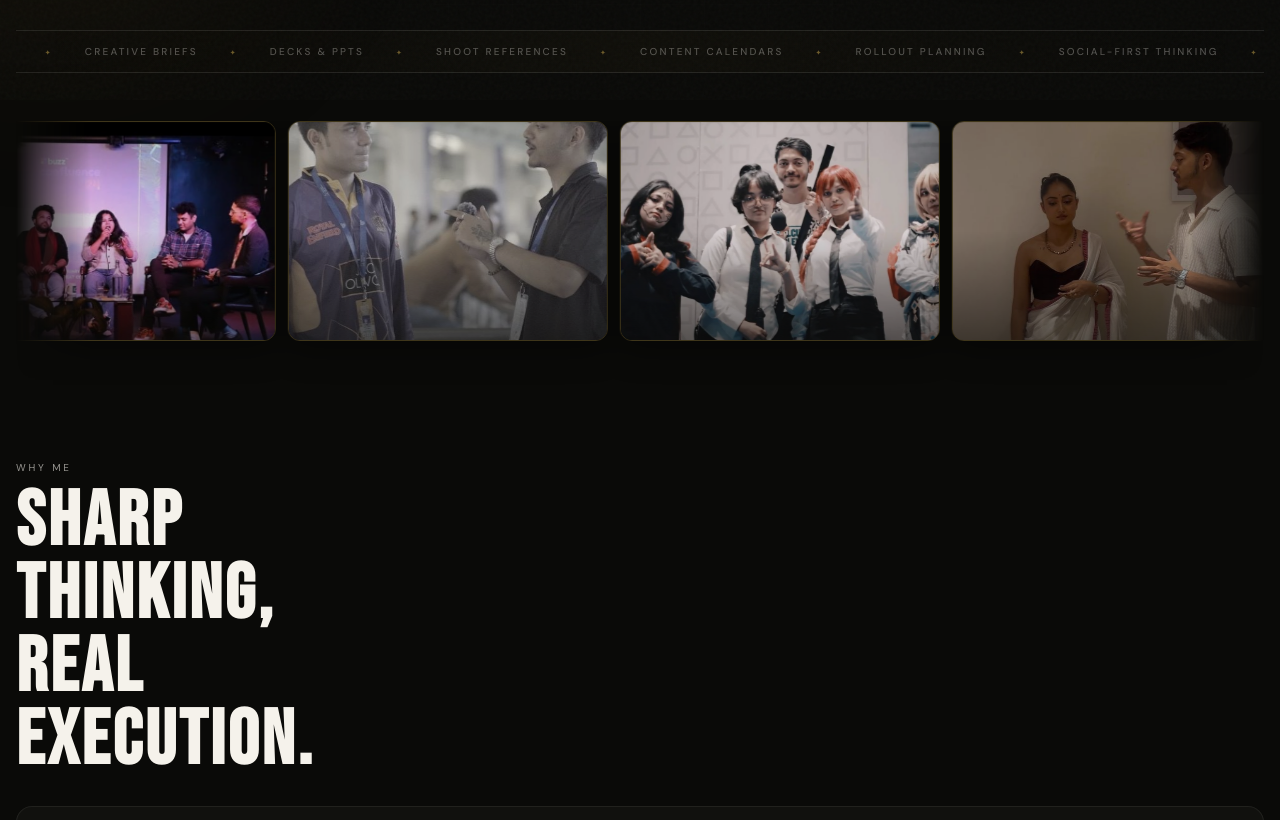
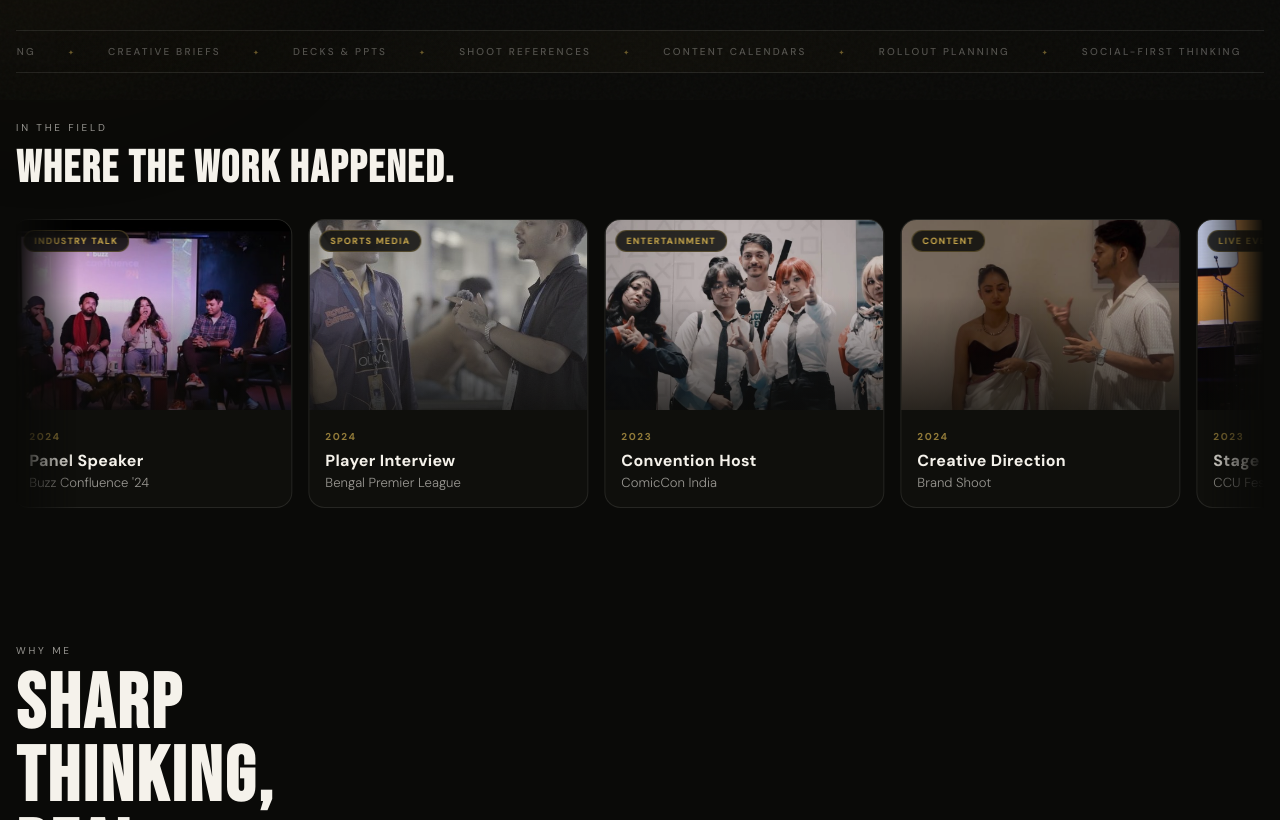
Before and after one commit to Abhishek-7-de/abhishek-portfolio, a React (Vite) app: page / in a window 1280 px wide. Shown: the part 700-1520 px from the top of the page. Built offline with nearby package versions, Linux system fonts and the light colour scheme.

Commit message:
Fix card name, floating brands, scroll on tap, why-me links, experience strip

```diff
--- a/src/components/IntroFlip.jsx
+++ b/src/components/IntroFlip.jsx
@@ -2,16 +2,14 @@ import { useState, useEffect } from "react";
 import heroCutout from "../assets/hero-cutout.png";
 
 export default function IntroFlip() {
-  const [phase, setPhase] = useState("visible"); // visible → flipping → avatar → gone
+  const [phase, setPhase] = useState("visible");
   const [dismissed, setDismissed] = useState(false);
 
   useEffect(() => {
-    // Only show once per session
     if (sessionStorage.getItem("intro-seen")) {
       setDismissed(true);
       return;
     }
-
     const t1 = setTimeout(() => setPhase("flipping"), 1400);
     const t2 = setTimeout(() => setPhase("avatar"), 2000);
     const t3 = setTimeout(() => setPhase("gone"), 4200);
@@ -19,7 +17,6 @@ export default function IntroFlip() {
       setDismissed(true);
       sessionStorage.setItem("intro-seen", "1");
     }, 4800);
-
     return () => [t1, t2, t3, t4].forEach(clearTimeout);
   }, []);
 
@@ -35,83 +32,54 @@ export default function IntroFlip() {
 
   return (
     <div className={`intro-overlay ${phase === "gone" ? "intro-overlay-out" : ""}`}>
-      {/* Background blur */}
       <div className="intro-bg" />
 
-      {/* Skip */}
-      <button className="intro-skip" onClick={skip}>
-        Skip ↗
-      </button>
+      <button className="intro-skip" onClick={skip}>Skip ↗</button>
 
-      {/* Flip card */}
       <div className={`intro-card ${phase === "flipping" || phase === "avatar" ? "intro-card-flip" : ""}`}>
 
-        {/* FRONT — your photo */}
+        {/* FRONT — real photo */}
         <div className="intro-face intro-front">
           <img src={heroCutout} alt="Abhishek De" />
           <div className="intro-front-label">
-            <span>Abhishek De</span>
+            {/* NOT mirrored — plain text, no transform */}
+            <span style={{ display: "block", transform: "none" }}>Abhishek De</span>
           </div>
         </div>
 
-        {/* BACK — cartoon avatar */}
+        {/* BACK — avatar (this face is rotated 180deg in 3D space, so its content needs counter-rotation) */}
         <div className="intro-face intro-back">
+          {/* counter-rotate so content reads correctly */}
+          <div style={{ transform: "rotateY(0deg)" }}>
             <div className="intro-avatar">
-            {/* SVG cartoon avatar */}
               <svg viewBox="0 0 200 220" fill="none" xmlns="http://www.w3.org/2000/svg" className="intro-avatar-svg">
-              {/* Background circle */}
                 <circle cx="100" cy="100" r="88" fill="#1a1a14" stroke="#c9a84c" strokeWidth="1.5"/>
-
-              {/* Neck */}
                 <rect x="85" y="148" width="30" height="28" rx="8" fill="#d4a574"/>
-
-              {/* Shirt collar */}
                 <path d="M60 185 Q100 170 140 185 L148 220 H52 Z" fill="#1a1a14"/>
                 <path d="M85 176 L100 195 L115 176" fill="#c9a84c" opacity="0.6"/>
-
-              {/* Head */}
                 <ellipse cx="100" cy="115" rx="42" ry="48" fill="#d4a574"/>
-
-              {/* Hair */}
                 <path d="M58 108 Q60 68 100 64 Q140 68 142 108 Q138 82 100 80 Q62 82 58 108Z" fill="#2a1a0a"/>
                 <path d="M58 108 Q55 98 58 90 Q68 72 100 68 Q115 68 128 75 Q140 84 142 95 Q144 104 142 108" fill="#2a1a0a"/>
-              {/* Hair detail */}
                 <path d="M65 82 Q80 72 100 70 Q120 72 135 82" stroke="#3d2510" strokeWidth="2" fill="none" opacity="0.6"/>
-
-              {/* Eyebrows */}
                 <path d="M76 100 Q84 96 92 98" stroke="#2a1a0a" strokeWidth="2.5" strokeLinecap="round"/>
                 <path d="M108 98 Q116 96 124 100" stroke="#2a1a0a" strokeWidth="2.5" strokeLinecap="round"/>
-
-              {/* Eyes */}
                 <ellipse cx="84" cy="108" rx="7" ry="7.5" fill="white"/>
                 <ellipse cx="116" cy="108" rx="7" ry="7.5" fill="white"/>
                 <circle cx="85" cy="109" r="4.5" fill="#1a0a00"/>
                 <circle cx="117" cy="109" r="4.5" fill="#1a0a00"/>
-              {/* Eye shine */}
                 <circle cx="87" cy="107" r="1.5" fill="white" opacity="0.9"/>
                 <circle cx="119" cy="107" r="1.5" fill="white" opacity="0.9"/>
-
-              {/* Glasses */}
                 <rect x="74" y="102" width="22" height="14" rx="5" fill="none" stroke="#c9a84c" strokeWidth="1.8"/>
                 <rect x="104" y="102" width="22" height="14" rx="5" fill="none" stroke="#c9a84c" strokeWidth="1.8"/>
                 <line x1="96" y1="109" x2="104" y2="109" stroke="#c9a84c" strokeWidth="1.6"/>
                 <line x1="72" y1="109" x2="67" y2="110" stroke="#c9a84c" strokeWidth="1.6"/>
                 <line x1="126" y1="109" x2="131" y2="110" stroke="#c9a84c" strokeWidth="1.6"/>
-
-              {/* Nose */}
                 <path d="M98 118 Q100 124 102 118" stroke="#b8845a" strokeWidth="1.5" fill="none" strokeLinecap="round"/>
-
-              {/* Smile */}
                 <path d="M86 132 Q100 142 114 132" stroke="#2a1a0a" strokeWidth="2.2" fill="none" strokeLinecap="round"/>
-
-              {/* Ear */}
                 <ellipse cx="58" cy="118" rx="5" ry="7" fill="#d4a574"/>
                 <ellipse cx="142" cy="118" rx="5" ry="7" fill="#d4a574"/>
-
-              {/* Waving hand - animated */}
                 <g className="intro-wave-hand">
                   <ellipse cx="155" cy="165" rx="14" ry="18" fill="#d4a574" transform="rotate(-20 155 165)"/>
-                {/* Fingers */}
                   <ellipse cx="162" cy="150" rx="4" ry="8" fill="#d4a574" transform="rotate(10 162 150)"/>
                   <ellipse cx="168" cy="153" rx="4" ry="8" fill="#d4a574" transform="rotate(25 168 153)"/>
                   <ellipse cx="172" cy="159" rx="4" ry="7" fill="#d4a574" transform="rotate(40 172 159)"/>
@@ -119,7 +87,6 @@ export default function IntroFlip() {
                 </g>
               </svg>
 
-            {/* Speech bubble */}
               <div className="intro-bubble">
                 <span>Hi there! 👋</span>
                 <span className="intro-bubble-sub">Welcome to my world</span>
@@ -128,8 +95,8 @@ export default function IntroFlip() {
             </div>
           </div>
         </div>
+      </div>
 
-      {/* Name tag below */}
       <div className={`intro-name-tag ${phase === "avatar" ? "intro-name-visible" : ""}`}>
         ABHISHEK DE · BRAND STRATEGIST
       </div>
--- a/src/sections/PhotoStrip.jsx
+++ b/src/sections/PhotoStrip.jsx
@@ -1,28 +1,78 @@
-// Photo strip — place AFTER ProofStrip, BEFORE WhyMe
-// Import photos from public folder (place in /public/photos/)
+// Experience Strip — scrolling photos WITH context cards
+// Place photos in /public/photos/
 
-const photos = [
-  { src: "/photos/photo-1.jpg", alt: "Hosting on stage" },
-  { src: "/photos/photo-2.jpg", alt: "Panel at Buzz Confluence" },
-  { src: "/photos/photo-3.jpg", alt: "BPL interview" },
-  { src: "/photos/photo-4.jpg", alt: "ComicCon hosting" },
-  { src: "/photos/photo-5.jpg", alt: "Shoot direction" },
-  { src: "/photos/photo-6.jpg", alt: "CCU Festival stage" },
+const experiences = [
+  {
+    src: "/photos/photo-1.jpg",
+    title: "Hosting on Stage",
+    label: "CCU Festival",
+    tag: "Live Event",
+    year: "2024",
+  },
+  {
+    src: "/photos/photo-2.jpg",
+    title: "Panel Speaker",
+    label: "Buzz Confluence '24",
+    tag: "Industry Talk",
+    year: "2024",
+  },
+  {
+    src: "/photos/photo-3.jpg",
+    title: "Player Interview",
+    label: "Bengal Premier League",
+    tag: "Sports Media",
+    year: "2024",
+  },
+  {
+    src: "/photos/photo-4.jpg",
+    title: "Convention Host",
+    label: "ComicCon India",
+    tag: "Entertainment",
+    year: "2023",
+  },
+  {
+    src: "/photos/photo-5.jpg",
+    title: "Creative Direction",
+    label: "Brand Shoot",
+    tag: "Content",
+    year: "2024",
+  },
+  {
+    src: "/photos/photo-6.jpg",
+    title: "Stage Engagement",
+    label: "CCU Festival",
+    tag: "Live Event",
+    year: "2023",
+  },
 ];
 
-// Duplicate for seamless loop
-const doubled = [...photos, ...photos];
+const doubled = [...experiences, ...experiences];
 
 export default function PhotoStrip() {
   return (
-    <div className="photo-strip-section">
-      <div className="photo-strip-track">
-        {doubled.map((p, i) => (
-          <div className="photo-strip-item" key={i}>
-            <img src={p.src} alt={p.alt} loading="lazy" />
-            <div className="photo-strip-overlay" />
-          </div>
-        ))}
+    <div className="exp-strip-section fade-up">
+      <div className="exp-strip-header">
+        <p className="eyebrow">In the Field</p>
+        <h3 className="exp-strip-title">Where the work happened.</h3>
+      </div>
+
+      <div className="exp-strip-outer">
+        <div className="exp-strip-track">
+          {doubled.map((item, i) => (
+            <div className="exp-card" key={i}>
+              <div className="exp-card-img-wrap">
+                <img src={item.src} alt={item.title} loading="lazy" />
+                <div className="exp-card-img-overlay" />
+                <span className="exp-card-tag">{item.tag}</span>
+              </div>
+              <div className="exp-card-info">
+                <span className="exp-card-year">{item.year}</span>
+                <h4 className="exp-card-title">{item.title}</h4>
+                <p className="exp-card-label">{item.label}</p>
+              </div>
+            </div>
+          ))}
+        </div>
       </div>
     </div>
   );
--- a/src/sections/SelectedWorks.jsx
+++ b/src/sections/SelectedWorks.jsx
@@ -9,16 +9,12 @@ function AnimatedNumber({ value }) {
   useEffect(() => {
     const node = ref.current;
     if (!node) return;
-
     const observer = new IntersectionObserver(
       ([entry]) => {
         if (!entry.isIntersecting || started.current) return;
         started.current = true;
-
         let current = 0;
-        const duration = 900;
-        const stepTime = Math.max(40, Math.floor(duration / value));
-
+        const stepTime = Math.max(40, Math.floor(900 / value));
         const timer = setInterval(() => {
           current += 1;
           setCount(current);
@@ -27,16 +23,11 @@ function AnimatedNumber({ value }) {
       },
       { threshold: 0.35 }
     );
-
     observer.observe(node);
     return () => observer.disconnect();
   }, [value]);
 
-  return (
-    <span ref={ref} className="selected-number">
-      {count}+
-    </span>
-  );
+  return <span ref={ref} className="selected-number">{count}+</span>;
 }
 
 export default function SelectedWorks() {
@@ -50,14 +41,10 @@ export default function SelectedWorks() {
       <div className="selected-grid">
         {selectedWorks.map((item, index) => {
           const isOpen = openIndex === index;
-
-          // Generate a slug ID for direct linking
-          const cardId = `work-${item.title.toLowerCase().replace(/\s+/g, "-").replace(/[^a-z0-9-]/g, "")}`;
-
           return (
             <div
               key={item.title}
-              id={cardId}
+              id={`work-card-${index}`}
               className={`selected-card ${isOpen ? "selected-card-open" : ""}`}
             >
               <button
@@ -68,7 +55,6 @@ export default function SelectedWorks() {
                 <div className="selected-number-wrap">
                   <AnimatedNumber value={item.countTo} />
                 </div>
-
                 <div className="selected-content">
                   <h3>{item.title}</h3>
                   <p>{item.description}</p>
@@ -82,21 +68,13 @@ export default function SelectedWorks() {
                 {item.links.length > 0 ? (
                   <div className="selected-links">
                     {item.links.map((link) => (
-                      <a
-                        key={link.label}
-                        href={link.href}
-                        target="_blank"
-                        rel="noreferrer"
-                        className="selected-link-btn"
-                      >
+                      <a key={link.label} href={link.href} target="_blank" rel="noreferrer" className="selected-link-btn">
                         {link.label}
                       </a>
                     ))}
                   </div>
                 ) : (
-                  <p className="selected-empty">
-                    Links for this will be added here later.
-                  </p>
+                  <p className="selected-empty">Links for this will be added here later.</p>
                 )}
               </div>
             </div>
--- a/src/sections/WhyMe.jsx
+++ b/src/sections/WhyMe.jsx
@@ -5,39 +5,54 @@ export default function WhyMe() {
       tag: "02",
       text: "Decks, references, and brand docs",
       sub: "→ Decks & PPTs",
-      href: "#selected-works",
-      highlight: true,
+      // mobile: scroll to 50+ card (index 1 in selectedWorks — adjust as needed)
+      hrefMobile: "#selected-works",
+      hrefDesktop: "#selected-works",
     },
     {
       title: "Shoot Logic",
       tag: "03",
       text: "References and execution support",
       sub: "→ Outlet launches & UGC",
-      href: "#selected-works",
-      highlight: true,
+      hrefMobile: "#selected-works",
+      hrefDesktop: "#selected-works",
     },
     {
       title: "Campaign Flow",
       tag: "04",
       text: "Rollout logic and social direction",
       sub: "→ Campaign launches",
-      href: "#selected-works",
-      highlight: true,
+      hrefMobile: "#selected-works",
+      hrefDesktop: "#selected-works",
     },
   ];
+
+  // Mobile-specific scroll targets (scroll to exact card by index)
+  const mobileTargets = [
+    "work-card-1", // 50+ Decks → index 1
+    "work-card-2", // 30+ Outlets → index 2
+    "work-card-0", // 10+ Campaigns → index 0
+  ];
+
+  const handleMobileClick = (idx) => {
+    const el = document.getElementById(mobileTargets[idx]);
+    if (el) {
+      el.scrollIntoView({ behavior: "smooth", block: "start" });
+    } else {
+      // fallback — just go to section
+      document.getElementById("selected-works")?.scrollIntoView({ behavior: "smooth" });
+    }
+  };
 
   return (
     <section id="why-me" className="section fade-up">
       <p className="eyebrow">Why Me</p>
       <h2 className="section-title compact-title why-title-mobile">
-        Sharp thinking,
-        <br />
-        real execution.
+        Sharp thinking,<br />real execution.
       </h2>
 
       <div className="why-grid-new">
-
-        {/* ── Muted calendar card — no link ── */}
+        {/* Muted card */}
         <div className="why-card-muted">
           <span className="why-tag">01</span>
           <div className="why-card-body">
@@ -47,15 +62,23 @@ export default function WhyMe() {
           </div>
         </div>
 
-        {/* ── Divider label ── */}
         <div className="why-divider">
           <span>Click any card below to see the work</span>
         </div>
 
-        {/* ── 3 linked cards ── */}
         <div className="why-linked-grid">
-          {linked.map((card) => (
-            <a key={card.title} href={card.href} className="why-card-linked">
+          {linked.map((card, idx) => (
+            <a
+              key={card.title}
+              href={card.hrefDesktop}
+              className="why-card-linked"
+              onClick={(e) => {
+                if (window.innerWidth < 768) {
+                  e.preventDefault();
+                  handleMobileClick(idx);
+                }
+              }}
+            >
               <span className="why-tag why-tag-gold">{card.tag}</span>
               <div className="why-card-body">
                 <h3>{card.title}</h3>
@@ -66,7 +89,6 @@ export default function WhyMe() {
             </a>
           ))}
         </div>
-
       </div>
     </section>
   );
--- a/src/styles.css
+++ b/src/styles.css
@@ -1881,3 +1881,187 @@ img, video { max-width: 100%; }
   0%, 100% { opacity: 0.6; transform: scale(1); }
   50%       { opacity: 0.2; transform: scale(1.04); }
 }
+
+/* ============================================================
+   INTRO CARD — fix mirrored name
+   ============================================================ */
+
+/* The back face is rotateY(180deg) in 3D space.
+   Its children inherit that transform unless we counter-rotate.
+   The fix: use a wrapper inside .intro-back with no extra rotation. */
+.intro-back > div {
+  transform: none !important;
+}
+
+/* Also ensure the front label never gets flipped */
+.intro-front-label span {
+  transform: none !important;
+  unicode-bidi: normal !important;
+  direction: ltr !important;
+}
+
+/* ============================================================
+   FLOATING BRAND PILLS — mobile hero
+   ============================================================ */
+
+.m-brand-float {
+  position: absolute;
+  z-index: 4;
+  padding: 6px 12px;
+  border-radius: 999px;
+  border: 1px solid var(--border-gold);
+  background: rgba(10, 10, 8, 0.82);
+  backdrop-filter: blur(12px);
+  font-size: 9px;
+  font-weight: 800;
+  letter-spacing: 0.12em;
+  text-transform: uppercase;
+  color: rgba(245, 242, 235, 0.85);
+  white-space: nowrap;
+  pointer-events: none;
+  box-shadow: 0 4px 16px rgba(0,0,0,0.3);
+}
+
+/* Scatter them around the photo */
+.m-bf-1 { top: 14px;  left: 8px;   animation: floatChip1 5s ease-in-out infinite; color: var(--gold); border-color: var(--border-gold); }
+.m-bf-2 { top: 55px;  right: 6px;  animation: floatChip2 4.5s ease-in-out infinite 0.4s; }
+.m-bf-3 { top: 120px; left: 4px;   animation: floatChip3 5.5s ease-in-out infinite 0.8s; }
+.m-bf-4 { bottom: 100px; left: 10px; animation: floatChip4 4.8s ease-in-out infinite 0.2s; }
+.m-bf-5 { bottom: 60px; right: 8px; animation: floatChip1 5.2s ease-in-out infinite 0.6s; color: var(--gold); }
+
+/* ============================================================
+   EXPERIENCE STRIP (replaces plain photo strip)
+   ============================================================ */
+
+.exp-strip-section {
+  padding: 0 0 64px;
+}
+
+.exp-strip-header {
+  margin-bottom: 24px;
+}
+
+.exp-strip-title {
+  font-family: var(--font-display);
+  font-size: clamp(1.8rem, 4vw, 2.8rem);
+  letter-spacing: 0.04em;
+  text-transform: uppercase;
+  color: var(--white);
+  margin: 8px 0 0;
+}
+
+.exp-strip-outer {
+  width: 100%;
+  overflow: hidden;
+  mask-image: linear-gradient(to right, transparent 0%, black 5%, black 95%, transparent 100%);
+}
+
+.exp-strip-track {
+  display: flex;
+  gap: 16px;
+  width: max-content;
+  animation: photoStripMove 38s linear infinite;
+  padding-bottom: 8px;
+}
+
+.exp-strip-track:hover {
+  animation-play-state: paused;
+}
+
+/* Experience card */
+.exp-card {
+  width: 240px;
+  border-radius: 16px;
+  overflow: hidden;
+  flex-shrink: 0;
+  border: 1px solid var(--border);
+  background: var(--black-2);
+  transition: all 0.3s ease;
+  cursor: default;
+}
+
+.exp-card:hover {
+  border-color: var(--border-gold);
+  transform: translateY(-6px);
+  box-shadow: 0 20px 48px rgba(0,0,0,0.4);
+}
+
+.exp-card-img-wrap {
+  position: relative;
+  height: 160px;
+  overflow: hidden;
+}
+
+.exp-card-img-wrap img {
+  width: 100%;
+  height: 100%;
+  object-fit: cover;
+  display: block;
+  filter: brightness(0.85) saturate(0.9);
+  transition: transform 0.5s ease, filter 0.3s ease;
+}
+
+.exp-card:hover .exp-card-img-wrap img {
+  transform: scale(1.06);
+  filter: brightness(0.95) saturate(1.05);
+}
+
+.exp-card-img-overlay {
+  position: absolute;
+  inset: 0;
+  background: linear-gradient(to bottom, transparent 40%, rgba(10,10,8,0.7) 100%);
+}
+
+.exp-card-tag {
+  position: absolute;
+  top: 10px;
+  left: 10px;
+  padding: 4px 10px;
+  border-radius: 999px;
+  font-size: 9px;
+  font-weight: 800;
+  letter-spacing: 0.14em;
+  text-transform: uppercase;
+  color: var(--gold);
+  background: rgba(10, 10, 8, 0.82);
+  border: 1px solid var(--border-gold);
+  backdrop-filter: blur(8px);
+}
+
+.exp-card-info {
+  padding: 14px 16px 16px;
+}
+
+.exp-card-year {
+  font-size: 10px;
+  font-weight: 700;
+  letter-spacing: 0.16em;
+  color: var(--gold);
+  opacity: 0.7;
+  text-transform: uppercase;
+}
+
+.exp-card-title {
+  margin: 6px 0 4px;
+  font-size: 1rem;
+  font-weight: 700;
+  color: var(--white);
+  line-height: 1.2;
+  letter-spacing: 0.02em;
+}
+
+.exp-card-label {
+  margin: 0;
+  font-size: 0.82rem;
+  color: var(--white-60);
+  font-weight: 300;
+}
+
+@media (min-width: 768px) {
+  .exp-card {
+    width: 280px;
+  }
+  .exp-card-img-wrap {
+    height: 190px;
+  }
+}
```
Also changed, not shown: src/sections/Hero.jsx (+46 -28 lines). Lines whose indentation alone changed are shown as unchanged.
